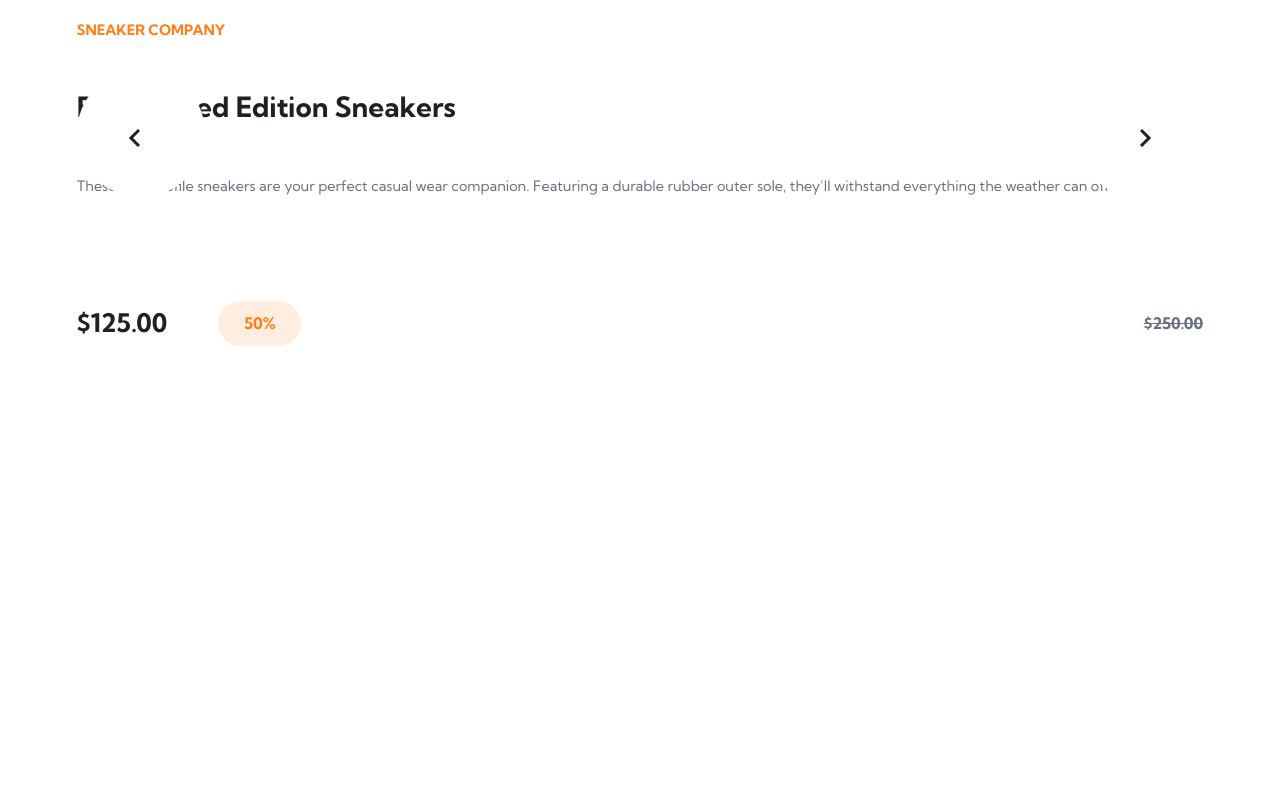
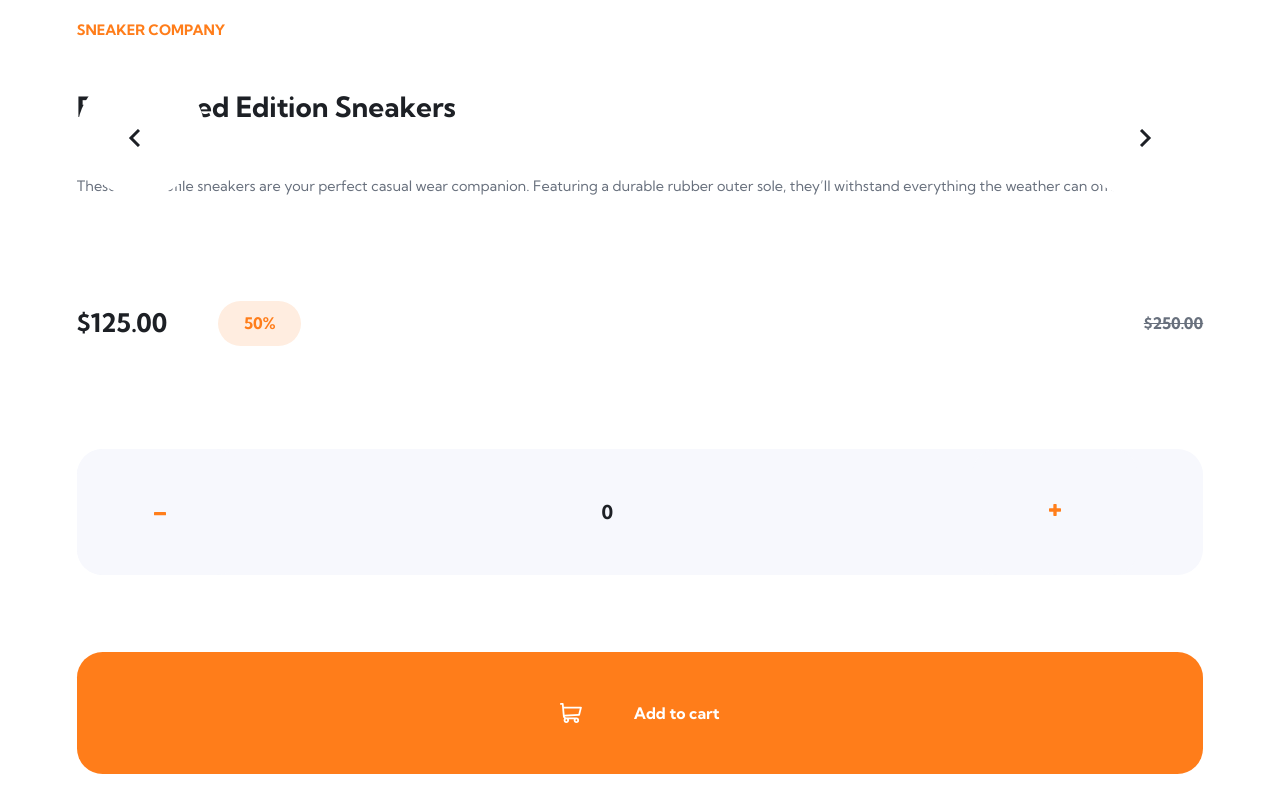
Before and after one commit to JoeMarv/e-commerce, a plain HTML site: page index.html in a window 1280 px wide. Shown: the part 571-1371 px from the top of the page. Before the commit the page ends 968 px from the top, so only its background shows below. Drawn offline with Linux system fonts and the light colour scheme.

Commit message:
counter done

```diff
--- a/app.js
+++ b/app.js
@@ -29,3 +29,33 @@ slides.forEach(function(slide) {
         carousel.scrollLeft -= slideWidth
     })
 })
+
+
+//COUNTER
+const btns = document.querySelectorAll('.counter-btn')
+const counter = document.querySelector('.item-number')
+
+let count = 0
+btns.forEach(function(btn) {
+    btn.addEventListener('click', function(e) {
+        const styles = e.currentTarget.classList
+
+        if(styles.contains('minus')) {
+            count--
+        }
+
+        else if(styles.contains('plus')) {
+            count++
+        }
+
+        else {
+            count = 0
+        }
+
+        if(count < 0) {
+            count = 0
+        }
+
+        counter.textContent = count
+    })
+})
--- a/index.html
+++ b/index.html
@@ -95,14 +95,28 @@
         <span>$250.00</span>
       </div>
     </div>
+
+    <div class="quantity">
+      <div class="counter">
+        <button class="minus counter-btn">
+          <img src="images/icon-minus.svg" alt="minus-icon">
+        </button>
+
+        <div class="number">
+          <span class="item-number">0</span>
+        </div>
+
+        <button class="plus counter-btn">
+          <img src="images/icon-plus.svg" alt="plus-icon">
+        </button>
+      </div>
+
+      <button class="add-btn">
+        <img src="images/icon-cart.svg" alt="cart-icon">
+        <span>Add to cart</span>
+      </button>
+    </div>
   </main>
-
-
-
-
-  <!--
-  0
-  Add to cart -->
 
 
   <script src="app.js"></script>
--- a/styles.css
+++ b/styles.css
@@ -6,7 +6,7 @@
     --clr-very-dark-blue: hsl(220, 13%, 13%);
     --clr-dark-grayish-blue: hsl(219, 9%, 45%);
     --clr-grayish-blue: hsl(220, 14%, 75%);
-    --light-grayish-blue: hsl(223, 64%, 98%);
+    --clr-light-grayish-blue: hsl(223, 64%, 98%);
     --clr-white: hsl(0, 0%, 100%);
     --clr-lightbox-bg: rgba(0,0,0,0.75);
     --ff: 'Kumbh Sans', sans-serif;
@@ -224,3 +224,63 @@ menu button {
     color: var(--clr-dark-grayish-blue);
     text-decoration: line-through;
 }
+
+.quantity {
+    display: flex;
+    flex-direction: column;
+}
+
+.counter button {
+    border: none;
+    background-color: inherit;
+}
+
+.counter {
+    display: flex;
+    flex-direction: row;
+    width: 88vw;
+    margin: 4vw 6vw;
+    background-color: var(--clr-light-grayish-blue);
+    border-radius: 2vw;
+}
+
+.minus {
+    padding: 4vw 6vw;
+    border-radius: 2vw;
+}
+
+.number {
+    width: 57vw;
+    align-items: center;
+    justify-content: center;
+    padding: 4vw 0vw;
+    text-align: center;
+    color: var(--clr-very-dark-blue);
+    font-size: 1.2em;
+    font-weight: 700;
+}
+
+.plus {
+    padding: 4vw 6vw;
+    border-radius: 2vw;
+}
+
+.add-btn {
+    background-color: var(--clr-orange);
+    color: var(--clr-white);
+    border: none;
+    display: flex;
+    flex-direction: row;
+    margin: 2vw 6vw;
+    border-radius: 2vw;
+    justify-content: center;
+    padding: 4vw 0vw;
+    font-family: var(--ff);
+    font-weight: 700;
+    font-size: 1em;
+}
+
+.add-btn img {
+    filter: brightness(100);
+    margin: 0vw 4vw 0vw 0vw;
+}
```
